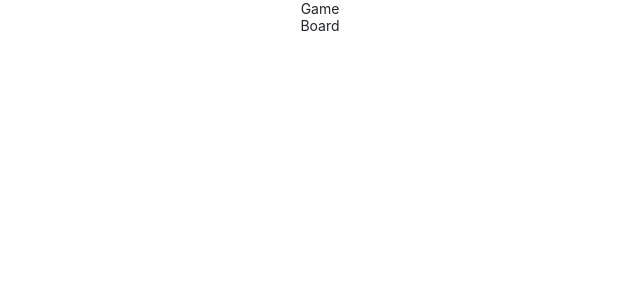
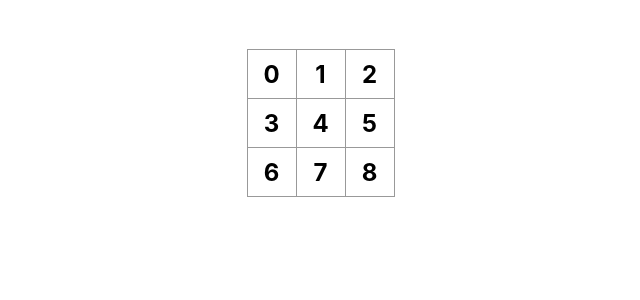
Before and after one commit to glinderm/react-app, a React (Create React App) app: page / in a window 1280 px wide. Shown: the top 300 px of the page, without its empty margins (320-960 px from the left). Built offline with nearby package versions, Linux system fonts and the light colour scheme.

Commit message:
moving components to index for testing

```diff
--- a/src/App.css
+++ b/src/App.css
@@ -1,5 +1,8 @@
 .App {
   text-align: center;
+  margin-top: 50px;
+  margin-left: auto;
+  margin-right: auto;
 }
 
 .App-logo {
--- a/src/App.tsx
+++ b/src/App.tsx
@@ -1,15 +1,31 @@
-import React from 'react';
+import React, { useState } from 'react';
 import './App.css';
+import {Container, Row, Col} from 'react-bootstrap';
 import SHIPS from './assets/ships.json';
 import { Board } from './components/Board';
 import { Game } from './components/Game';
+import { Square } from './components/Square';
+import { Ship } from './interfaces/ship';
+
 
 function App() : JSX.Element {
+  const [carrier1, setcarrier1] = useState<Ship>(SHIPS[0]);
+
+
   return (
-    <div className="App">
-      <Game></Game>
-      <Board></Board>
-    </div>
+    <Container className="App">
+      <Row>
+        <Game></Game>
+      </Row>
+      <Row>
+        <Col>
+          <Board></Board>
+        </Col>
+        <Col>
+          <Board></Board>
+        </Col>
+      </Row>
+    </Container>
   );
 }
 
--- a/src/components/Board.tsx
+++ b/src/components/Board.tsx
@@ -1,5 +1,31 @@
-import { Button, Col} from 'react-bootstrap';
+import { useState } from 'react';
+import { Button, Col, Row} from 'react-bootstrap';
+import ReactDOM from 'react-dom';
+import { Square } from './Square';
 
-export function Board(): JSX.Element {
-    return <div>Board</div>
+export function Board() {
+
+    return (
+        <div className="container">
+            <div className="game">
+                <div className="game-board">
+                <div className="board-row">
+                    <Square value={0} onClick={null}/>
+                    <Square value={1} onClick={null}/>
+                    <Square value={2} onClick={null}/>
+                </div>
+                <div className="board-row">
+                    <Square value={3} onClick={null}/>
+                    <Square value={4} onClick={null}/>
+                    <Square value={5} onClick={null}/>
+                </div>
+                <div className="board-row">
+                    <Square value={6} onClick={null}/>
+                    <Square value={7} onClick={null}/>
+                    <Square value={8} onClick={null}/>
+                </div>
+                </div>
+            </div>
+        </div>
+    );
 }
--- a/src/components/Game.tsx
+++ b/src/components/Game.tsx
@@ -1,5 +1,5 @@
-import { Button, Col} from 'react-bootstrap';
+import { Button, Col, Row} from 'react-bootstrap';
 
 export function Game(): JSX.Element {
-    return <div>Game</div>
+    return <Button>Game</Button>
 }
--- a/src/index.css
+++ b/src/index.css
@@ -1,5 +1,6 @@
 body {
   font: 14px "Century Gothic", Futura, sans-serif;
+  margin: 50px;
   font-family: -apple-system, BlinkMacSystemFont, 'Segoe UI', 'Roboto', 'Oxygen',
     'Ubuntu', 'Cantarell', 'Fira Sans', 'Droid Sans', 'Helvetica Neue',
     sans-serif;
@@ -32,13 +33,13 @@ ol, ul {
   float: left;
   font-size: 24px;
   font-weight: bold;
-  line-height: 34px;
-  height: 34px;
+  line-height: 50px;
+  height: 50px;
   margin-right: -1px;
   margin-top: -1px;
   padding: 0;
   text-align: center;
-  width: 34px;
+  width: 50px;
 }
 
 .square:focus {
@@ -57,3 +58,9 @@ ol, ul {
 .game-info {
   margin-left: 20px;
 }
+
+.container {
+  display: flex;
+  flex-direction: row;
+  justify-content: center
+}
--- a/src/index.tsx
+++ b/src/index.tsx
@@ -5,12 +5,49 @@ import './index.css';
 import App from './App';
 import reportWebVitals from './reportWebVitals';
 
+export function Square({ value, onClick }) {
+  return (
+      <button className="square" onClick={onClick}>
+          {value}
+      </button>
+  );
+}
 
+export function Board() {
+
+  return (
+      <div className="container">
+          <div className="game">
+              <div className="game-board">
+              <div className="board-row">
+                  <Square value={0} onClick={null}/>
+                  <Square value={1} onClick={null}/>
+                  <Square value={2} onClick={null}/>
+              </div>
+              <div className="board-row">
+                  <Square value={3} onClick={null}/>
+                  <Square value={4} onClick={null}/>
+                  <Square value={5} onClick={null}/>
+              </div>
+              <div className="board-row">
+                  <Square value={6} onClick={null}/>
+                  <Square value={7} onClick={null}/>
+                  <Square value={8} onClick={null}/>
+              </div>
+              </div>
+          </div>
+      </div>
+  );
+}
+
+ReactDOM.render(<Board />, document.getElementById("root"));
+
+/*
 ReactDOM.render(
     <React.StrictMode>
       <App />
     </React.StrictMode>,
     document.getElementById('root')
   );
-
+*/
 reportWebVitals();
--- a/tsconfig.json
+++ b/tsconfig.json
@@ -10,7 +10,7 @@
     "skipLibCheck": true,
     "esModuleInterop": true,
     "allowSyntheticDefaultImports": true,
-    "strict": true,
+    "strict": false,
     "forceConsistentCasingInFileNames": true,
     "noFallthroughCasesInSwitch": true,
     "module": "esnext",
```
Also changed, not shown: src/components/Square.tsx (+10 -2 lines), src/index_TEST.tsx (+8 -8 lines), src/utilities/data.ts (added, +33 -0 lines).
